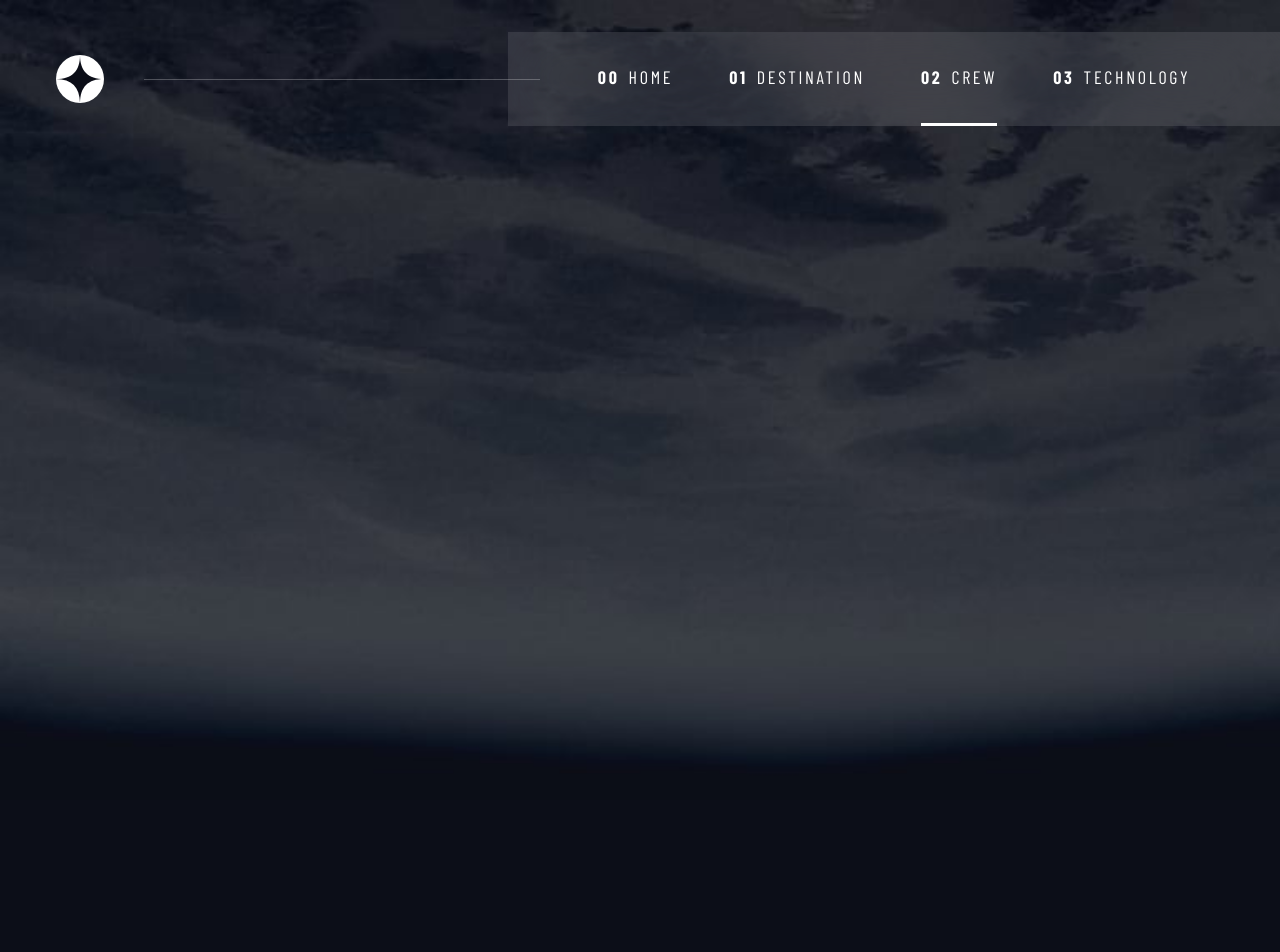
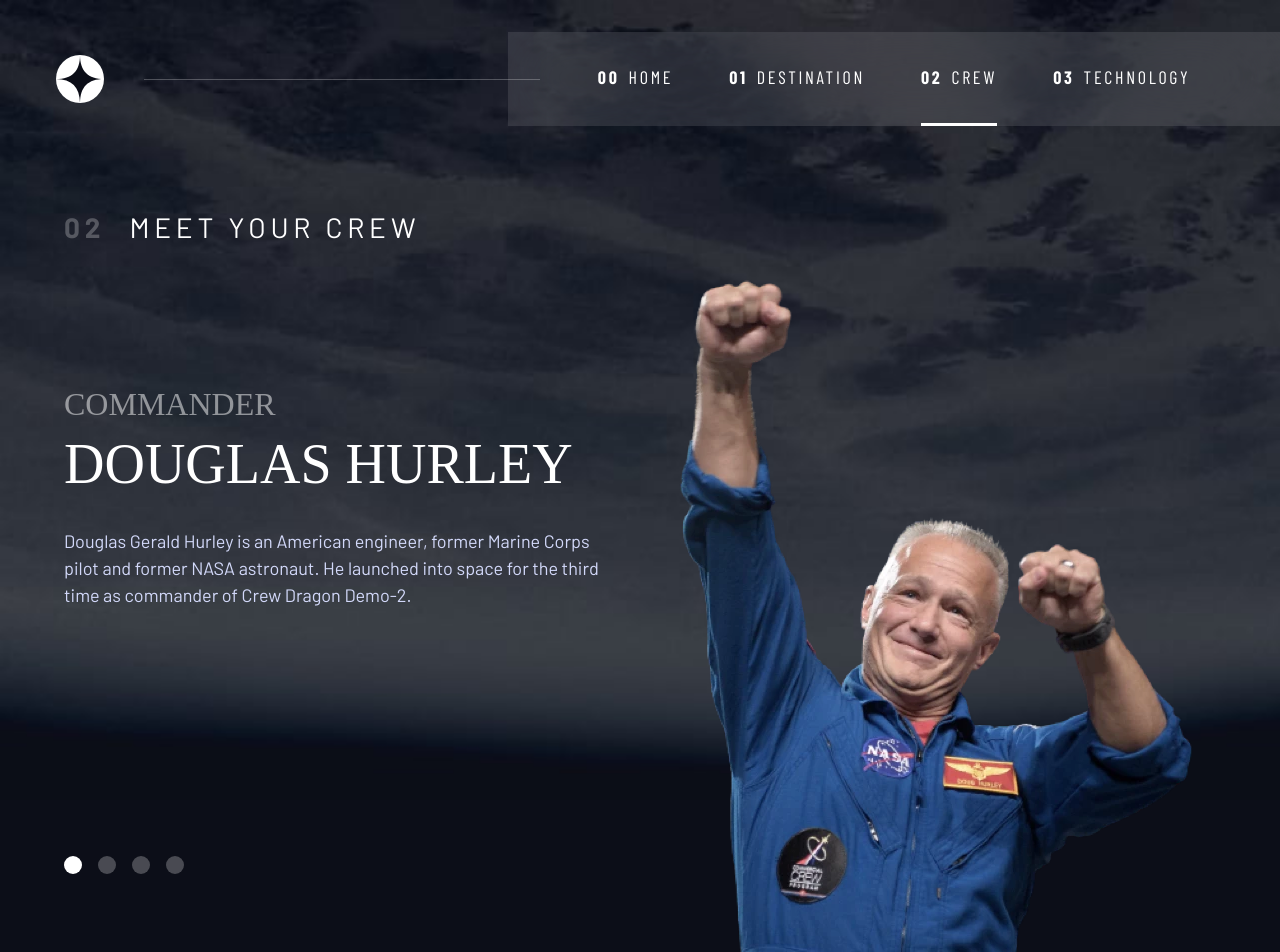
Before and after one commit to unhommequidort/space-tourism, a Next.js app: page /crew in a window 1280 px wide. Shown: the top 952 px of the page. Before the commit the page ends 800 px from the top, so only its background shows below. Built offline with nearby package versions, Linux system fonts and the light colour scheme; a web font is replaced by a local one.

Commit message:
Create crew page

```diff
--- a/app/crew/layout.tsx
+++ b/app/crew/layout.tsx
@@ -14,7 +14,6 @@ export default function CrewLayout({
   return (
     <div className="crew grid page-wrapper">
       <MainHeader />
-
       {children}
     </div>
   );
--- a/app/crew/page.tsx
+++ b/app/crew/page.tsx
@@ -1,5 +1,51 @@
-import React from 'react';
+/* eslint-disable @next/next/no-img-element */
+'use client';
+import React, { useState } from 'react';
+import json from '@/data.json';
+import { ff_sans_cond, ff_serif } from '../style/fonts';
 
 export default function CrewPage() {
-  return <div></div>;
+  const [name, setName] = useState('Douglas Hurley');
+
+  const data = json.crew.find((member) => member.name === name);
+  console.log(data);
+  return (
+    <main id="main" className="grid-container grid-container--crew flow">
+      <h1 className={`numbered-title ${ff_sans_cond}`}>
+        <span aria-hidden="true">02 </span>Meet your crew
+      </h1>
+
+      <article className="crew-details flow">
+        <header className="flow flow--space-small">
+          <h2 className={`fs-600 role uppercase ${ff_serif.className}`}>
+            {data?.role}
+          </h2>
+          <p className={`fs-700 name uppercase ${ff_serif.className}`}>
+            {name}
+          </p>
+        </header>
+        <p className="text-accent">{data?.bio}</p>
+      </article>
+
+      <div className="dot-indicators flex" role="tablist">
+        {json.crew.map((member) => (
+          <button
+            onClick={() => setName(member.name)}
+            key={member.name}
+            role="tab"
+            aria-selected={name === member.name}
+          >
+            <span className="sr-only">{`The ${member.role}`}</span>
+          </button>
+        ))}
+      </div>
+      <picture>
+        <source
+          srcSet={`${data?.images.webp.substring(1)}`}
+          type="image/webp"
+        />
+        <img src={`${data?.images.png.substring(1)}`} alt={`${data?.name}`} />
+      </picture>
+    </main>
+  );
 }
--- a/app/destination/layout.tsx
+++ b/app/destination/layout.tsx
@@ -14,7 +14,6 @@ export default function DestinationLayout({
   return (
     <div className="destination grid page-wrapper">
       <MainHeader />
-
       {children}
     </div>
   );
--- a/app/globals.css
+++ b/app/globals.css
@@ -93,6 +93,7 @@ body {
 }
 
 /* Images */
+img,
 picture {
   max-width: 100%;
   display: block;
@@ -139,6 +140,10 @@ select {
 /* .flow > * + *, */
 .flow > *:where(:not(:first-child)) {
   margin-top: var(--flow-space, 1rem);
+}
+
+.flow--space-small {
+  --flow-space: 0.75rem;
 }
 
 .container {
@@ -316,7 +321,7 @@ select {
 }
 
 .underline-indicators > * {
-  padding: var(--underline-gap, 1em) 0;
+  padding: var(--underline-gap, 0.5rem) 0;
   border: 0;
   cursor: pointer;
   border-bottom: 0.2rem solid hsl(var(--clr-white) / 0);
@@ -502,7 +507,7 @@ select {
   grid-area: title;
 }
 
-.grid-container--destination > img {
+.grid-container--destination > picture {
   grid-area: image;
   max-width: 60%;
 }
@@ -527,6 +532,35 @@ select {
   font-size: 1.75rem;
 }
 
+/* crew layout */
+
+.grid-container--crew {
+  --flow-space: 2rem;
+  grid-template-areas:
+    'title'
+    'image'
+    'dots'
+    'content';
+}
+
+.grid-container--crew .crew-details {
+  grid-area: content;
+}
+
+.grid-container--crew .dot-indicators {
+  grid-area: dots;
+}
+
+.grid-container--crew picture {
+  grid-area: image;
+  max-width: 60%;
+  border-bottom: 1px solid hsl(var(--clr-white) / 0.1);
+}
+
+.crew-details h2 {
+  opacity: 0.5;
+}
+
 @media (min-width: 35em) {
   .numbered-title {
     justify-self: start;
@@ -537,6 +571,15 @@ select {
     flex-direction: row;
     justify-content: space-evenly;
     /* align-items: center; */
+  }
+
+  .grid-container--crew {
+    padding-bottom: 0;
+    grid-template-areas:
+      'title'
+      'content'
+      'dots'
+      'image';
   }
 }
 
@@ -572,7 +615,8 @@ select {
       '. image content .';
   }
 
-  .grid-container--destination > img {
+  .grid-container--destination > picture,
+  .grid-container--crew > picture {
     max-width: 100%;
   }
 
@@ -580,4 +624,19 @@ select {
     --gap: min(6vw, 6rem);
     justify-content: start;
   }
+
+  .grid-container--crew {
+    grid-template-areas:
+      '. title title .'
+      '. content image .'
+      '. dots image .';
+  }
+
+  .grid-container--crew > .dot-indicators {
+    justify-self: start;
+  }
+
+  .grid-container--crew > picture {
+    align-self: end;
+  }
 }
```
Also changed, not shown: app/destination/page.tsx (+8 -3 lines).
